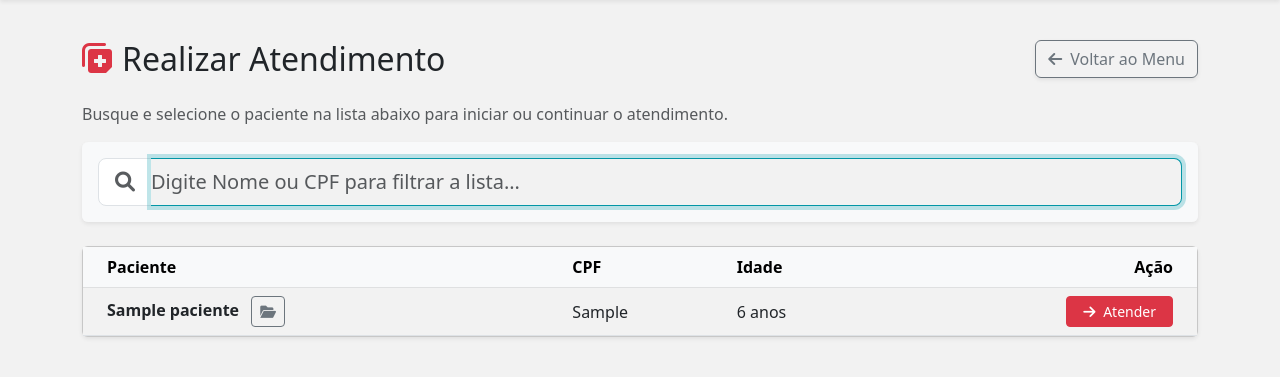
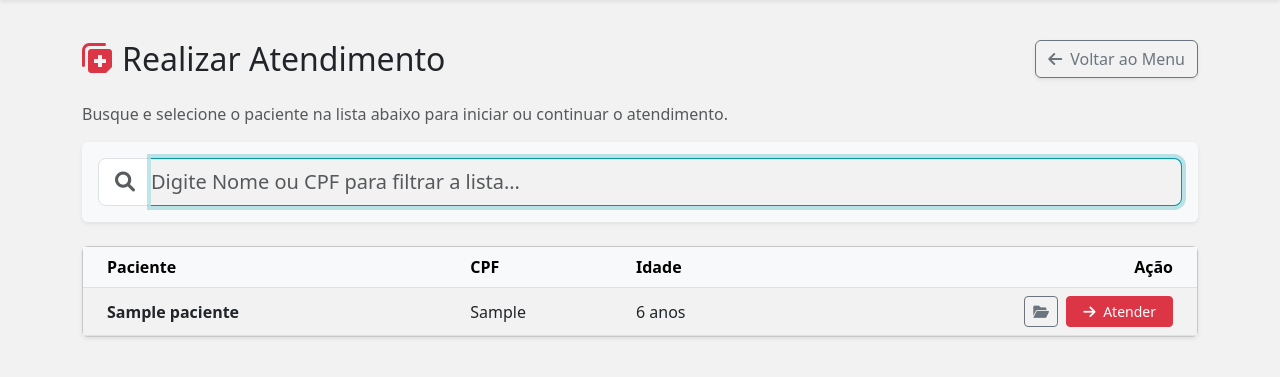
Before and after one commit to titonel/lca, a Django app: page /hipertensao/atendimento/ in a window 1280 px wide. Shown: the part 56-433 px from the top of the page. Run offline with Django 5.2, Linux system fonts and the light colour scheme; a user stored in the database is signed in; tables that the repository leaves empty hold one stand-in row (values such as "Sample post").

Commit message:
Move botão de prontuário para a coluna Ação em atendimento_landing
https://claude.ai/code/session_014GmCSNf3FmwQfWdiA7Mn3t

```diff
--- a/hipertensao/templates/hipertensao/atendimento_landing.html
+++ b/hipertensao/templates/hipertensao/atendimento_landing.html
@@ -40,13 +40,13 @@
                                 <a href="{% url 'has:hub_opcoes_atendimento' p.id %}" class="text-decoration-none text-dark hover-link">
                                     {{ p.nome }}
                                 </a>
-                                <a href="{% url 'has:prontuario' p.id %}" class="btn btn-sm btn-outline-secondary ms-2" title="Ver Prontuário">
-                                    <i class="fas fa-folder-open"></i>
-                                </a>
                             </td>
                             <td>{{ p.cpf }}</td>
                             <td>{{ p.idade }} anos</td>
                             <td class="text-end pe-4">
+                                <a href="{% url 'has:prontuario' p.id %}" class="btn btn-sm btn-outline-secondary me-1" title="Ver Prontuário">
+                                    <i class="fas fa-folder-open"></i>
+                                </a>
                                 <a href="{% url 'has:hub_opcoes_atendimento' p.id %}" class="btn btn-sm btn-danger px-3" title="Iniciar Atendimento">
                                     <i class="fas fa-arrow-right me-1"></i> Atender
                                 </a>
```
